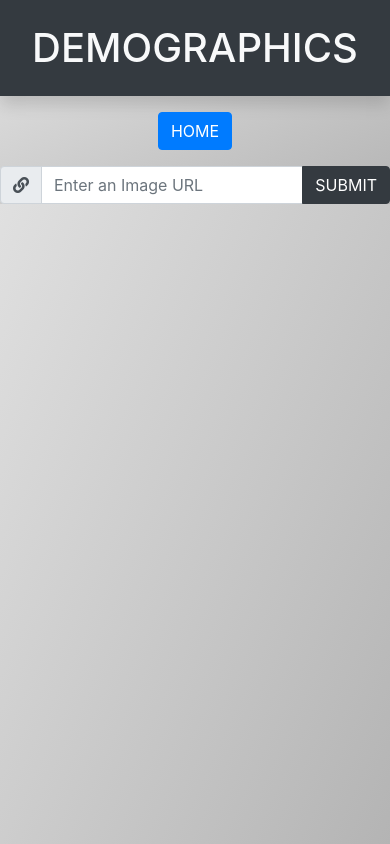
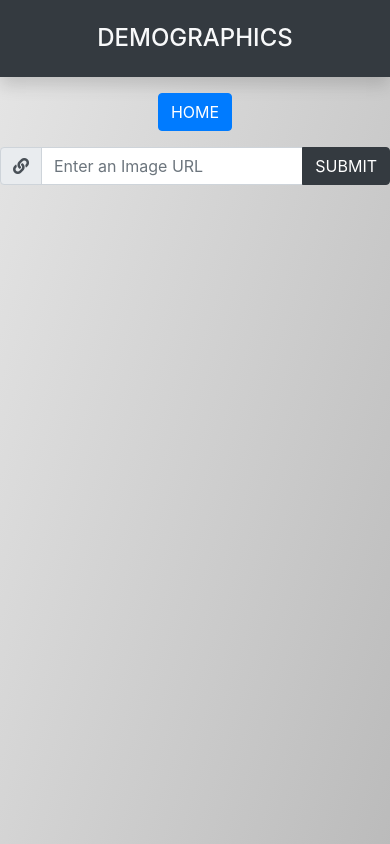
Before and after one commit to lutherbarragan/face-detector-project--2, a React (Create React App) app: page /demographics in a window 390 px wide. Shown: the top 844 px of the page. Built offline with nearby package versions, Linux system fonts and the light colour scheme; what clarifai would draw is missing.

Commit message:
added height

```diff
--- a/src/App.css
+++ b/src/App.css
@@ -1,10 +1,9 @@
 body {
     background-image: linear-gradient(to right bottom, rgb(230, 230, 230), rgb(180, 180, 180));
     background-repeat: no-repeat;
-    height: 100vh;
+    height: 140vh;
 }
 
 .App {
-    background-image: linear-gradient(to right bottom, rgb(230, 230, 230), rgb(180, 180, 180));
     text-align: center;
 }
--- a/src/components/Colors/Colors.css
+++ b/src/components/Colors/Colors.css
@@ -1,3 +1,7 @@
+.colors {
+
+}
+
 .colors__input {
     max-width: 700px;
 }
@@ -14,3 +18,10 @@
     -webkit-text-stroke: 1px #000000;
     color: #ffffff;
 }
+
+
+@media (max-width: 576px ) {
+    .colors__heading {
+        font-size: 24px;
+    }
+}
--- a/src/components/Demographics/Demographics.css
+++ b/src/components/Demographics/Demographics.css
@@ -1,3 +1,7 @@
+.demographics {
+
+}
+
 .demographics__input {
     max-width: 700px;
 }
@@ -38,3 +42,10 @@
 div.active {
     border: 2px solid red !important;
 }
+
+
+@media (max-width: 576px ) {
+    .demographics__heading {
+        font-size: 24px;
+    }
+}
```
